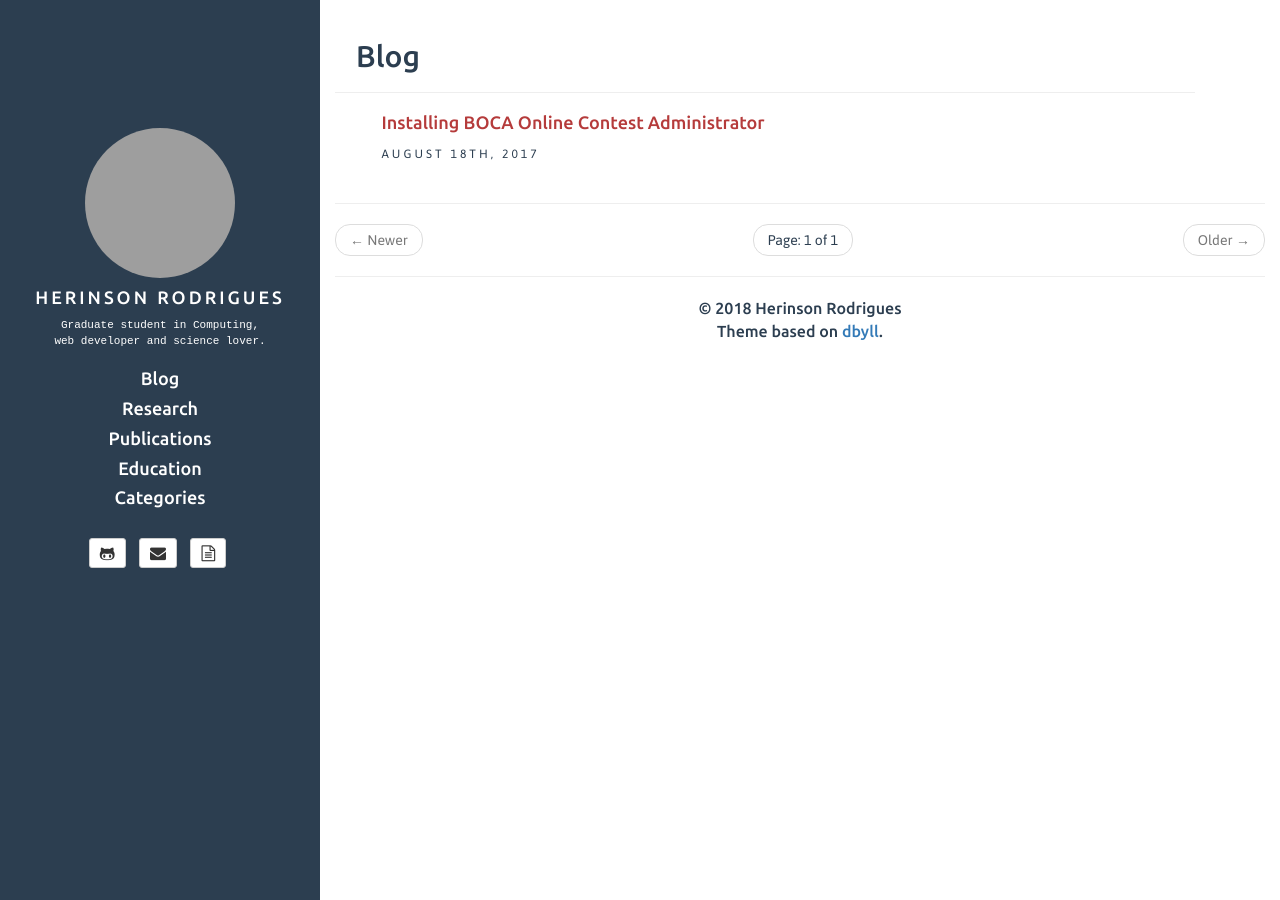
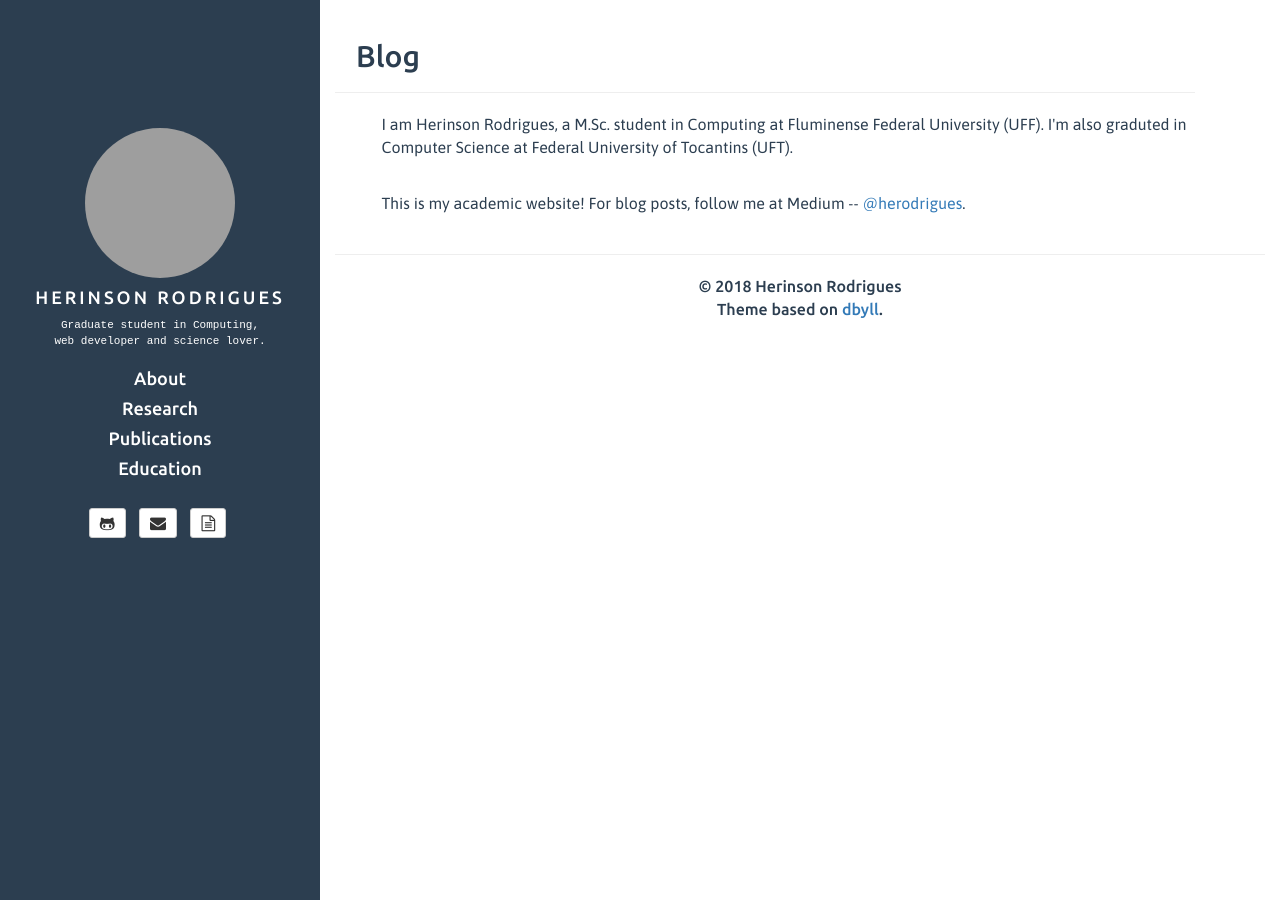
Before and after one commit to herodrigues/herodrigues.github.io, a Jekyll site: the page built from index.html, in a window 1280 px wide. Built offline with Jekyll 4.4.1, drawn with Linux system fonts in a browser that asks for light colours; nearby versions of some CDN libraries; the list of posts is cut into pages by our own code; comment, search, counter and statistics services are not loaded; grey boxes are pictures that could not be loaded.

Commit message:
Remove blog posts

```diff
--- a/_config.yml
+++ b/_config.yml
@@ -22,7 +22,7 @@ permalink: pretty
 description: Keep learning
 author:
   name: Herinson Rodrigues
-  email: herinson.br@uft.edu.br
+  email: herodrigues at uft dot edu dot br
   github: herodrigues
   # stackoverflow: 4913642/herodrigues
   lattes: "8487847834781115"
@@ -34,7 +34,6 @@ images:
   profile: "https://avatars1.githubusercontent.com/u/1832537?v=3&s=150"
 
 publications_path: publications
-categories_path: categories
 education_path: education
 research_path: research
 
--- a/_includes/default.html
+++ b/_includes/default.html
@@ -88,11 +88,10 @@
 		<!-- Collect the nav links, forms, and other content for toggling -->
 		<div class="collapse navbar-collapse" id="bs-example-navbar-collapse-1">
 			<ul class="nav navbar-nav">
-				<li class="active"><a href="{{ site.BASE_PATH }}/">Blog</a></li>
+				<li class="active"><a href="{{ site.BASE_PATH }}/">About</a></li>
 				<li><a href="{{ site.BASE_PATH}}/{{ site.research_path }}">Research</a></li>
 				<li><a href="{{ site.BASE_PATH}}/{{ site.publications_path }}">Publications</a></li>
 				<li><a href="{{ site.BASE_PATH}}/{{ site.education_path }}">Education</a></li>
-				<li><a href="{{ site.BASE_PATH}}/{{ site.categories_path }}">Categories</a></li>1
 			</ul>
 		</div><!-- /.navbar-collapse -->
 	</nav>
--- a/_includes/sidebar.html
+++ b/_includes/sidebar.html
@@ -15,11 +15,10 @@
 {% endif %}
 
 <div id="sidebar-menu">
-	<h4><a href="{{ site.BASE_PATH}}/">Blog</a></h5>
+	<h4><a href="{{ site.BASE_PATH}}/">About</a></h5>
 	<h4><a href="{{ site.BASE_PATH}}/{{ site.research_path }}">Research</a></h4>
 	<h4><a href="{{ site.BASE_PATH}}/{{ site.publications_path }}">Publications</a></h5>
 	<h4><a href="{{ site.BASE_PATH}}/{{ site.education_path }}">Education</a></h5>
-	<h4><a href="{{ site.BASE_PATH}}/{{ site.categories_path }}">Categories</a></h5>
 </div>
 
 <div id="contact-list" class="text-center">
--- a/index.html
+++ b/index.html
@@ -4,71 +4,12 @@ tagline:
 title: Blog
 ---
 
-{% for post in paginator.posts %}
-
 <article class="home">
-
-  <h4>
-    <a href="{{ site.BASE_PATH }}{{ post.url }}">{{ post.title }}</a>
-  </h4>
-
-  <span class="post-date" style="font-size: 12px;">
-    {% assign d = post.date | date: "%d" | plus:'0' %}
-    {{ post.date | date: "%B" }}
-    {% case d %}
-    {% when 1 or 21 or 31 %}{{ d }}st,
-    {% when 2 or 22 %}{{ d }}nd,
-    {% when 3 or 23 %}{{ d }}rd,
-    {% else %}{{ d }}th,
-    {% endcase %}
-    {{ post.date | date: "%Y" }}
-  </span>
-  <!--<div>
-    {% if post.fullview %}
-    {{ post.content }}
-    {% else %}
-    {% if post.shortinfo %}
-    {{ post.shortinfo }}
-    {% elsif post.description %}
-    {{ post.description }}
-    {% else %}
-    {{ post.excerpt }}
-    {% endif %}
-    {% endif %}
-  </div>-->
-
+  <p>
+    I am Herinson Rodrigues, a M.Sc. student in Computing at Fluminense Federal University (UFF). I'm also graduted in Computer Science at Federal University of Tocantins (UFT).
+  </p>
+  <p>
+    <br>
+    This is my academic website! For blog posts, follow me at Medium -- <a href="https://www.medium.com/@herodrigues" target="_blank">@herodrigues</a>.
+  </p>
 </article>
-{% endfor %}
-<hr/>
-
-<ul class="pager">
-
-  {% if paginator.previous_page %}
-  <li class="previous">
-    {% if paginator.previous_page == 1 %}
-    <a href="{{ site.BASE_PATH }}/">&larr; Newer</a>
-    {% else %}
-    <a href="{{ site.BASE_PATH }}/{{ site.paginate_path | replace: ':num', paginator.previous_page }}">&larr; Newer</a>
-    {% endif %}
-  </li>
-  {% else %}
-  <li class="previous disabled">
-    <a>&larr; Newer</a>
-  </li>
-  {% endif %}
-
-  <li>
-    <span class="page_number">Page: {{ paginator.page }} of {{ paginator.total_pages }}</span>
-  </li>
-
-  {% if paginator.next_page %}
-  <li class="next">
-    <a href="{{ site.BASE_PATH }}/{{ site.paginate_path | replace: ':num', paginator.next_page }}">Older &rarr;</a>
-  </li>
-  {% else %}
-  <li class="next disabled">
-    <a>Older &rarr;</a>
-  </li>
-  {% endif %}
-
-</ul>
--- a/research.html
+++ b/research.html
@@ -4,4 +4,6 @@ title: Research
 group: navigation
 ---
 
-<img src="{{ site.BASE_PATH }}/assets/images/under-construction.jpg" style="display: block;margin: 0 auto;width:600px;height:300px" />
+<blockquote>
+  Under construction...
+</blockquote>
```
Also changed, not shown: _includes/disqus.html (deleted, +0 -15 lines), _includes/post.html (deleted, +0 -112 lines), _layouts/post.html (deleted, +0 -8 lines), _posts/2017-08-18-installing-boca-online-contest-administrator.md (deleted, +0 -174 lines), categories.html (deleted, +0 -51 lines), future/2017-11-19-chrome-extension-react-redux.md (deleted, +0 -48 lines), future/2017-11-19-setting-up-starcraft-api-project-windows.md (deleted, +0 -6 lines), publications.html (+21 -14 lines), tags.html (deleted, +0 -39 lines), Gemfile.lock, assets/images/under-construction.jpg (deleted).
